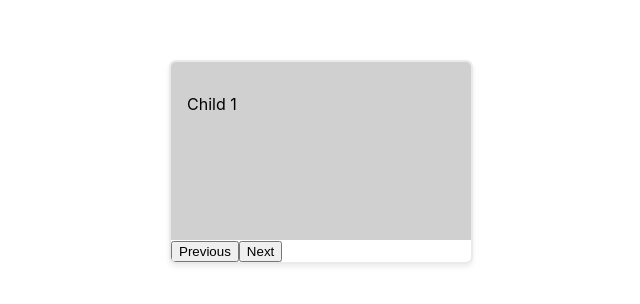
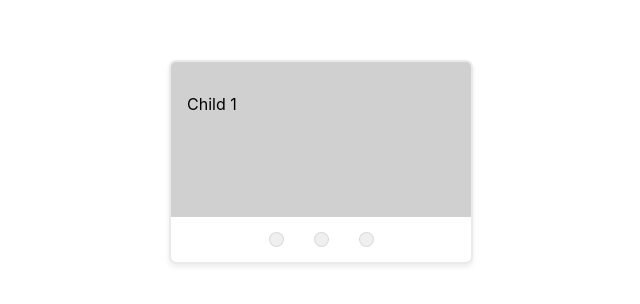
Before and after one commit to natec425/react-carousel, a React (Create React App) app: page / in a window 1280 px wide. Shown: the part 238-542 px from the top of the page, without its empty margins (319-959 px from the left). Built offline with nearby package versions, Linux system fonts and the light colour scheme.

Commit message:
Add selector for each child

```diff
--- a/src/Carousel.css
+++ b/src/Carousel.css
@@ -41,3 +41,17 @@
 .carousel__child--hidden {
     display: none;
 }
+
+.carousel__selectors-container {
+    display: flex;
+    justify-content: center;
+}
+
+.carousel__selector {
+    display: block;
+    border: 1px solid rgb(200, 200, 200, .5);
+    width: 15px;
+    height: 15px;
+    margin: 15px;
+    border-radius: 50%;
+}
--- a/src/Carousel.js
+++ b/src/Carousel.js
@@ -27,8 +27,8 @@ const Carousel = props => {
                     </div>)}
             </div>
             <div className="carousel__selectors-container">
-                <button onClick={() => setSelectedChild(selectedChild - 1)}>Previous</button>
-                <button onClick={() => setSelectedChild(selectedChild + 1)}>Next</button>
+                {props.children.map((_child, i) =>
+                    <button className="carousel__selector" onClick={() => setSelectedChild(i)}></button>)}
             </div>
         </div>
     );
```
